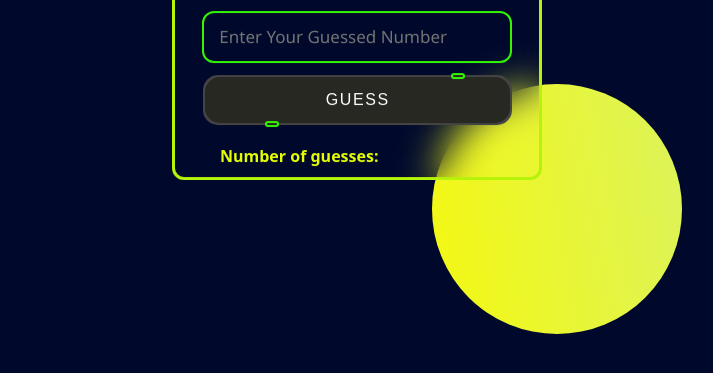
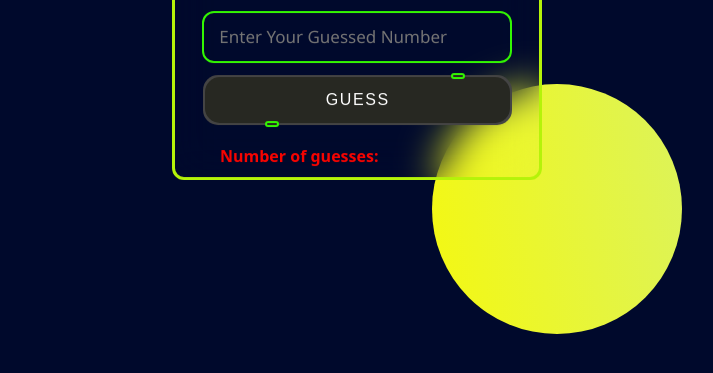
Before and after one commit to devunisathish/GUESSMEGAME, a plain HTML site: page index.html in a window 1280 px wide. Shown: the part 391-764 px from the top of the page, without its empty margins (283-996 px from the left). Drawn offline with Linux system fonts and the light colour scheme.

Commit message:
Update styling.css

```diff
--- a/styling.css
+++ b/styling.css
@@ -61,7 +61,7 @@ section::after{
 }
 .result{
     font-family: system-ui, -apple-system, BlinkMacSystemFont, 'Segoe UI', Roboto, Oxygen, Ubuntu, Cantarell, 'Open Sans', 'Helvetica Neue', sans-serif;
-    color: #e5ff00;
+    color: #f70400;
     padding-left: 45px;
     text-decoration: solid;
     font-weight: 800;
```
